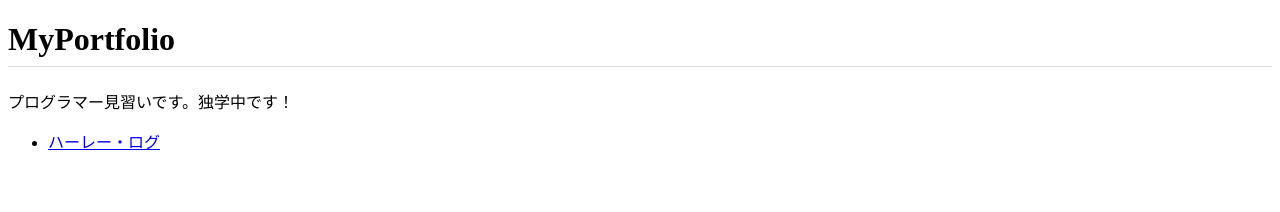
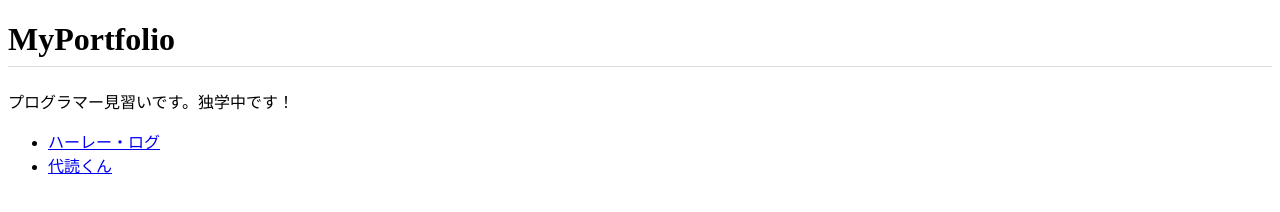
Before and after one commit to inmylife565/inmylife565.github.io, a plain HTML site: page index.html in a window 1280 px wide. Drawn offline with Linux system fonts and the light colour scheme.

Commit message:
Update index.html

```diff
--- a/index.html
+++ b/index.html
@@ -12,6 +12,7 @@
 	<p>プログラマー見習いです。独学中です！</p>
 	<ul>
 		<li><a href="https://inmylife565.github.io/harley">ハーレー・ログ</a></li>
+		<li><a href="https:/inmylife565.github.io/speaker">代読くん</a></li>
 	</ul>
 </body>
 </html>
```
